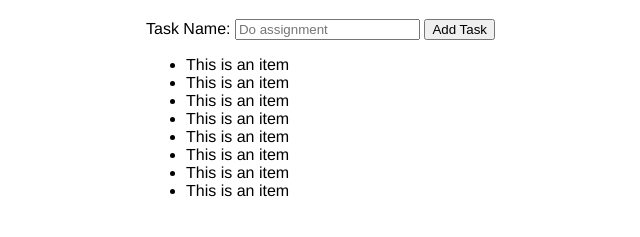
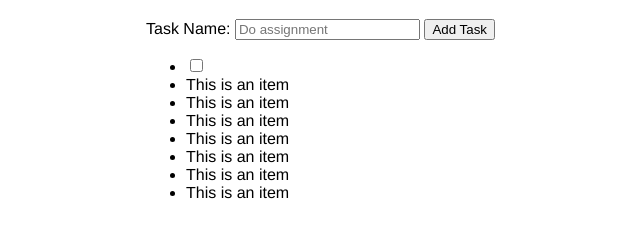
Before and after one commit to BilalWazir/ISYS3004-ToDo-Final, a plain HTML site: page index.html in a window 1280 px wide. Shown: the part 61-298 px from the top of the page, without its empty margins (194-834 px from the left). Drawn offline with Linux system fonts and the light colour scheme.

Commit message:
checkbox test

```diff
--- a/index.html
+++ b/index.html
@@ -23,7 +23,9 @@
       </button>
     </form>
     <ul id="todo-list">
-        <li>This is an item</li>
+        <li>
+          <label>
+            <input type="checkbox">
         <li>This is an item</li>
         <li>This is an item</li>
         <li>This is an item</li>
```
